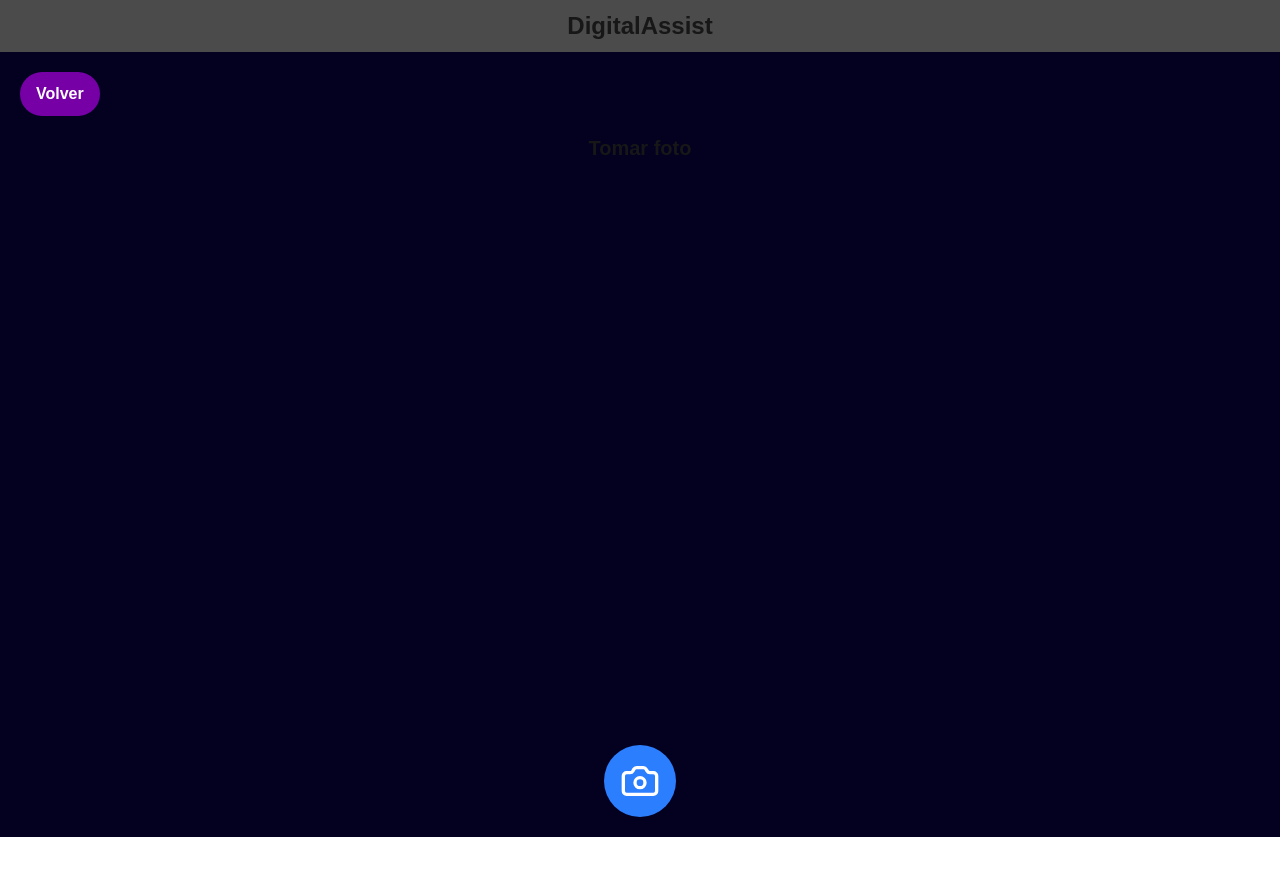
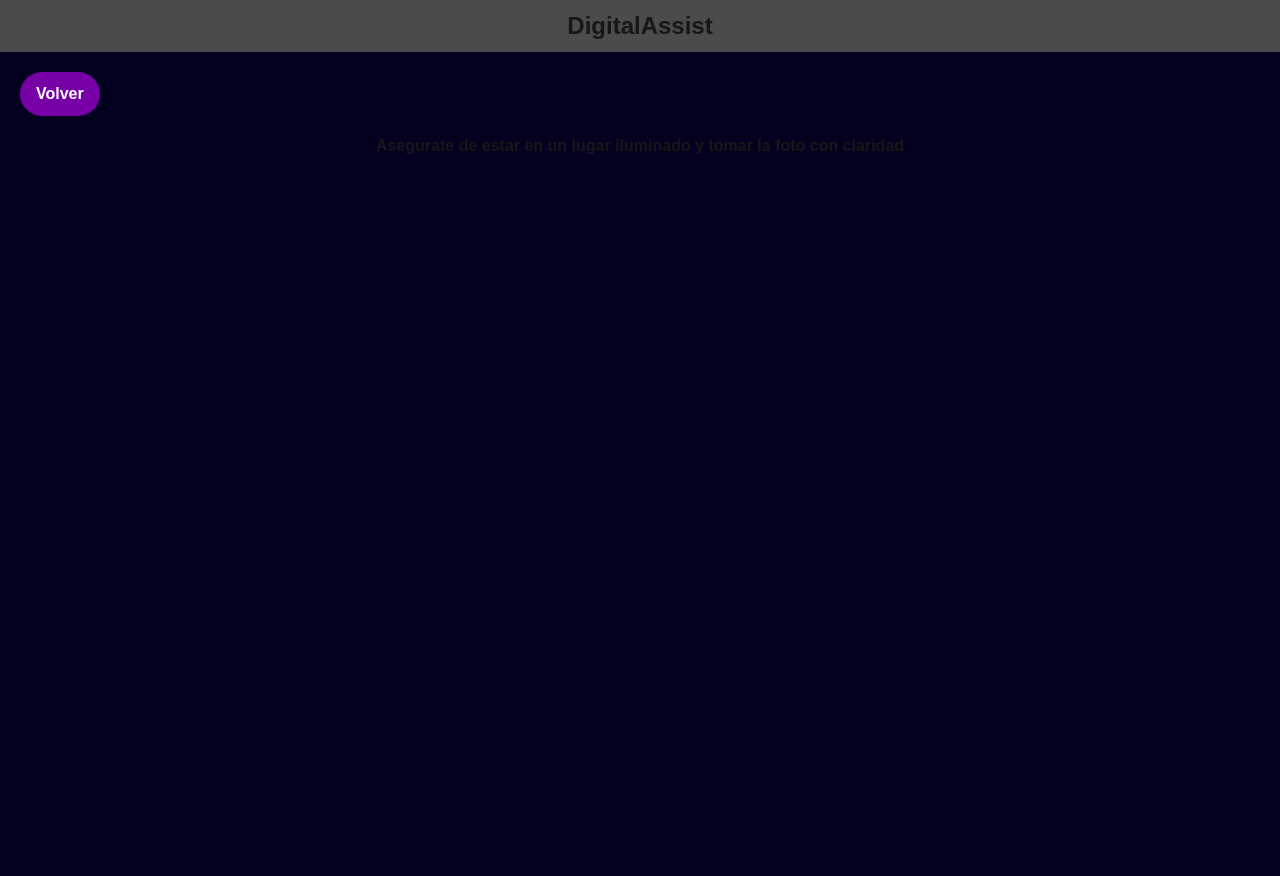
Before and after one commit to NacisCric-2908/frontvisionartificial, a Next.js app: page /folders/1/upload in a window 1280 px wide. Shown: the top 876 px of the page. Before the commit the page ends 837 px from the top, so only its background shows below. Built offline with nearby package versions, Linux system fonts and the light colour scheme; no server answers.

Commit message:
fix react-webcam error

```diff
--- a/src/app/folders/[id]/upload/page.tsx
+++ b/src/app/folders/[id]/upload/page.tsx
@@ -10,15 +10,18 @@
 export default function CamaraPage() {
     const params = useParams();
     const { id } = params;
+
     const webcamRef = useRef<Webcam>(null);
     const [capturedImage, setCapturedImage] = useState<string | null>(null);
     const [showModal, setShowModal] = useState(false);
-    const aspectRatio = 3 / 5;
-    const width = 300;
-    const height = Math.round(width / aspectRatio);
+    const videoConstraints = {
+        width: 1200,
+        height: 720,
+        facingMode: "environment"
+    };
 
     const capture = () => {
-        const imageSrc = webcamRef.current?.getScreenshot({width: width, height: height});
+        const imageSrc = webcamRef.current?.getScreenshot({ width: 720, height: 1200 });
         if (imageSrc) {
             setCapturedImage(imageSrc);
             setShowModal(true);
@@ -55,42 +58,40 @@
                     <Button text="Volver" link={`/folders/${id}`} color="button-back" />
                 </section>
 
-                <p className="text-center font-bold text-xl my-2">Tomar foto</p>
+                <p className="text-center font-bold my-2">Asegurate de estar en un lugar iluminado y tomar la foto con claridad</p>
 
                 <section className="flex flex-col items-center justify-center p-2.5">
                     {!capturedImage && (
-                        <div className="relative w-full max-w-xs aspect-[3/5] mb-4">
+                        <div className="relative w-4/5 aspect-[3/5] mb-4">
                             <Webcam
                                 audio={false}
                                 ref={webcamRef}
                                 screenshotFormat="image/webp"
-                                screenshotQuality={1}
-                                className="rounded-md object-cover w-full h-full"
-                                videoConstraints={{
-                                    facingMode: 'environment',
-                                    aspectRatio: 3 / 5,
-                                }}
+                                className="rounded-md"
+                                width={720}
+                                height={1200}
+                                videoConstraints={videoConstraints}
                             />
                         </div>
                     )}
 
                     {!capturedImage && (
                         <button onClick={capture} className="mt-4 bg-blue-500 text-white p-4 rounded-full">
-                            <Camera className="w-10 h-auto" />
+                            <Camera className="w-8 h-auto" />
                         </button>
                     )}
 
 
                     {showModal && capturedImage && (
                         <div className="fixed inset-0 bg-black bg-opacity-70 flex items-center justify-center z-50">
-                            <div className="bg-blue-200 text-black p-6 rounded-lg w-[320px]">
+                            <div className="bg-blue-200 text-black p-6 rounded-lg w-4/5">
                                 <h2 className="text-xl font-semibold mb-4 text-center">¿Deseas guardar esta foto?</h2>
                                 <Image
                                     src={capturedImage}
                                     alt="Previsualización"
-                                    className="rounded-md w-[300px] h-auto aspect-[3/5] mb-4"
-                                    width={width}
-                                    height={height}
+                                    className="rounded-md mb-4"
+                                    width={720}
+                                    height={720}
                                 />
                                 <div className="flex justify-between">
                                     <button
```
